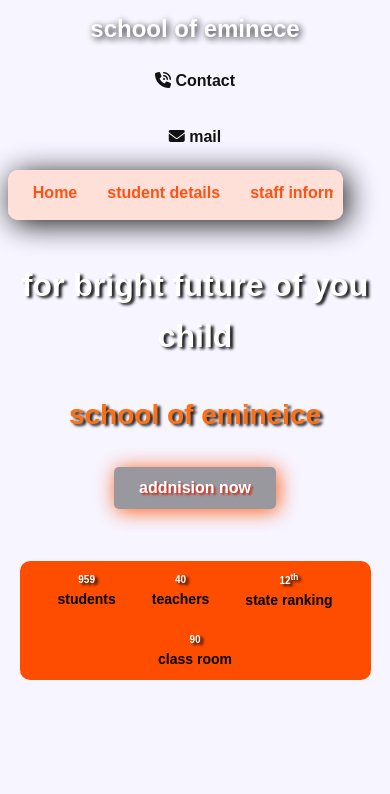
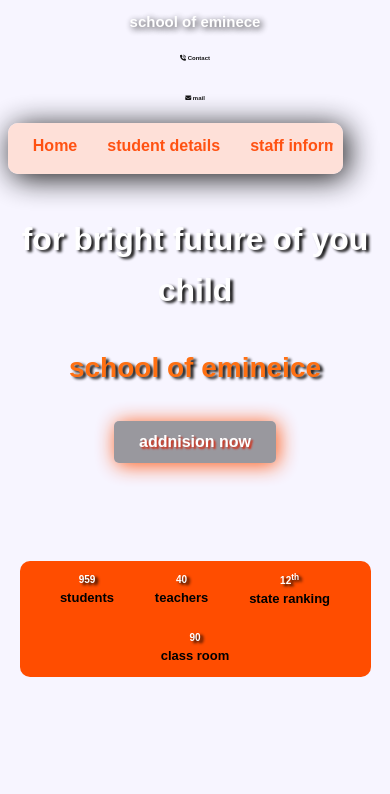
Before and after one commit to tanishtirpathi/school-of-Eminence-Bhoa, a plain HTML site: page index.html in a window 390 px wide. Shown: the top 794 px of the page. Drawn offline with Linux system fonts and the light colour scheme.

Commit message:
size chnaged

```diff
--- a/style.css
+++ b/style.css
@@ -823,6 +823,10 @@ main {
 
   header h1 {
     margin-right: 0;
+    font-size: 15px;
+  }
+  header a{
+    font-size: 6px;
   }
   .ig {
     display: flex;
@@ -860,6 +864,13 @@ main {
     height: auto;
     min-height: 70vh;
   }
+
+.st p {
+  z-index: 10;
+  font-size:13px;
+  color: rgb(0, 0, 0);
+  font-weight: bolder;
+}
 
   .main div {
     padding: 40px 20px;
```
